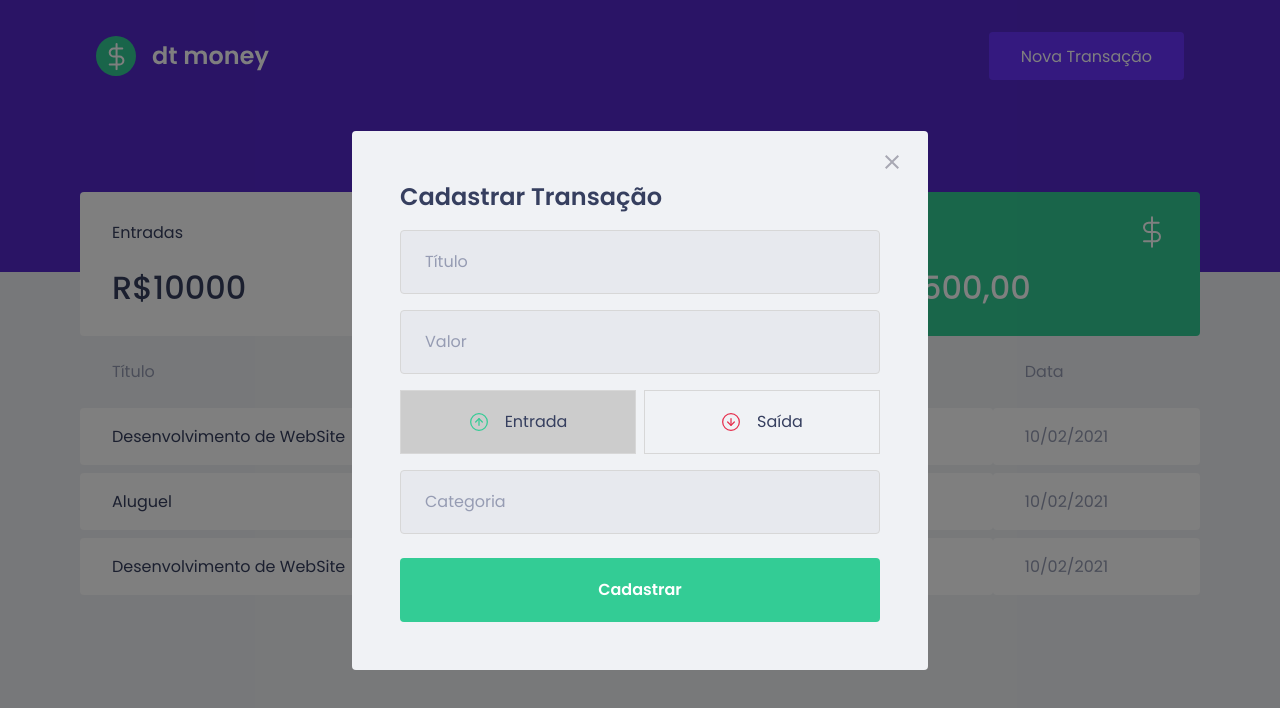
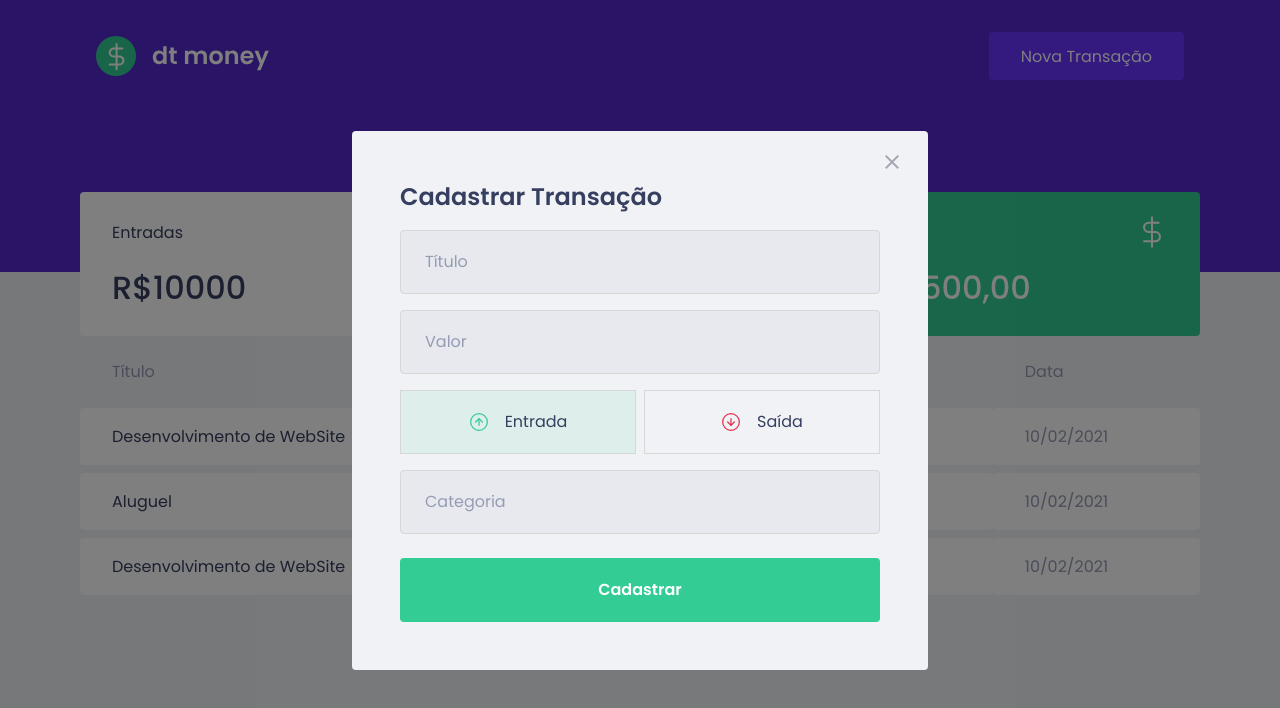
Before and after one commit to marcostaborda/dtmoney-ignite-reactjs, a React (Create React App) app: page / in a window 1280 px wide. Both pictures are taken after a click on the button "Nova Transação". Shown: the top 708 px of the page. Built offline with nearby package versions, Linux system fonts and the light colour scheme; no server answers; what miragejs would draw is missing.

Commit message:
feat: adicionando cores no styled components para seleção

```diff
--- a/src/components/NewTransactionModal/index.tsx
+++ b/src/components/NewTransactionModal/index.tsx
@@ -40,6 +40,7 @@
             type="button"
             onClick={() => setType('deposit')}
             isActive={type === 'deposit'}
+            activeColor="green"
           >
             <img src={incomeImg} alt="Entrada" />
             <span>Entrada</span>
@@ -48,6 +49,7 @@
             type="button"
             onClick={() => setType('withdraw')}
             isActive={type === 'withdraw'}
+            activeColor="red"
           >
             <img src={outcomeImg} alt="Saída" />
             <span>Saída</span>
--- a/src/components/NewTransactionModal/styles.ts
+++ b/src/components/NewTransactionModal/styles.ts
@@ -1,5 +1,5 @@
 import styled from 'styled-components';
-import { darken } from 'polished';
+import { darken, transparentize } from 'polished';
 
 export const Container = styled.form`
   h2 {
@@ -72,13 +72,22 @@
 
 interface RadioBoxProps {
   isActive: boolean;
+  activeColor: 'green' | 'red';
+}
+
+const colors = {
+  green: '#33CC95',
+  red: '#E52E4d'
 }
 
 export const RadioBox = styled.button<RadioBoxProps>`
   height: 4rem;
   border: 1px solid #d7d7d7;
 
-  background: ${(props) => props.isActive ? '#ccc' : 'transparent'};
+  background: ${(props) =>
+    props.isActive ?
+      transparentize(0.9, colors[props.activeColor])
+      : 'transparent'};
 
   display: flex;
   align-items: center;
```
